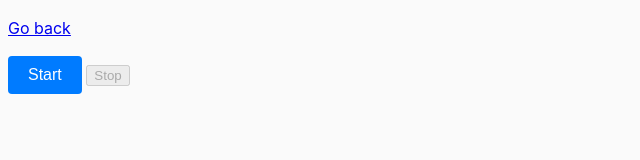
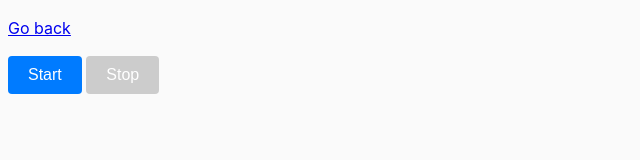
Before and after one commit to SvitUriko/goit-js-hw-09, a website built with Parcel: page src/01-color-switcher.html in a window 1280 px wide. Shown: the whole page, without its empty margins (0-640 px from the left). Built offline with nearby package versions, Linux system fonts and the light colour scheme.

Commit message:
add js hw 09

```diff
--- a/src/css/common.css
+++ b/src/css/common.css
@@ -31,7 +31,8 @@ img {
   border-radius: 4px;
 }
 
-button[data-start] {
+button[data-start],
+button[data-stop] {
   font-size: 16px;
   padding: 10px 20px;
   color: #fff;
@@ -42,7 +43,8 @@ button[data-start] {
   margin-bottom: 20px;
 }
 
-button[data-start]:disabled {
+button[data-start]:disabled,
+button[data-stop]:disabled {
   background-color: #ccc;
 }
 
```
